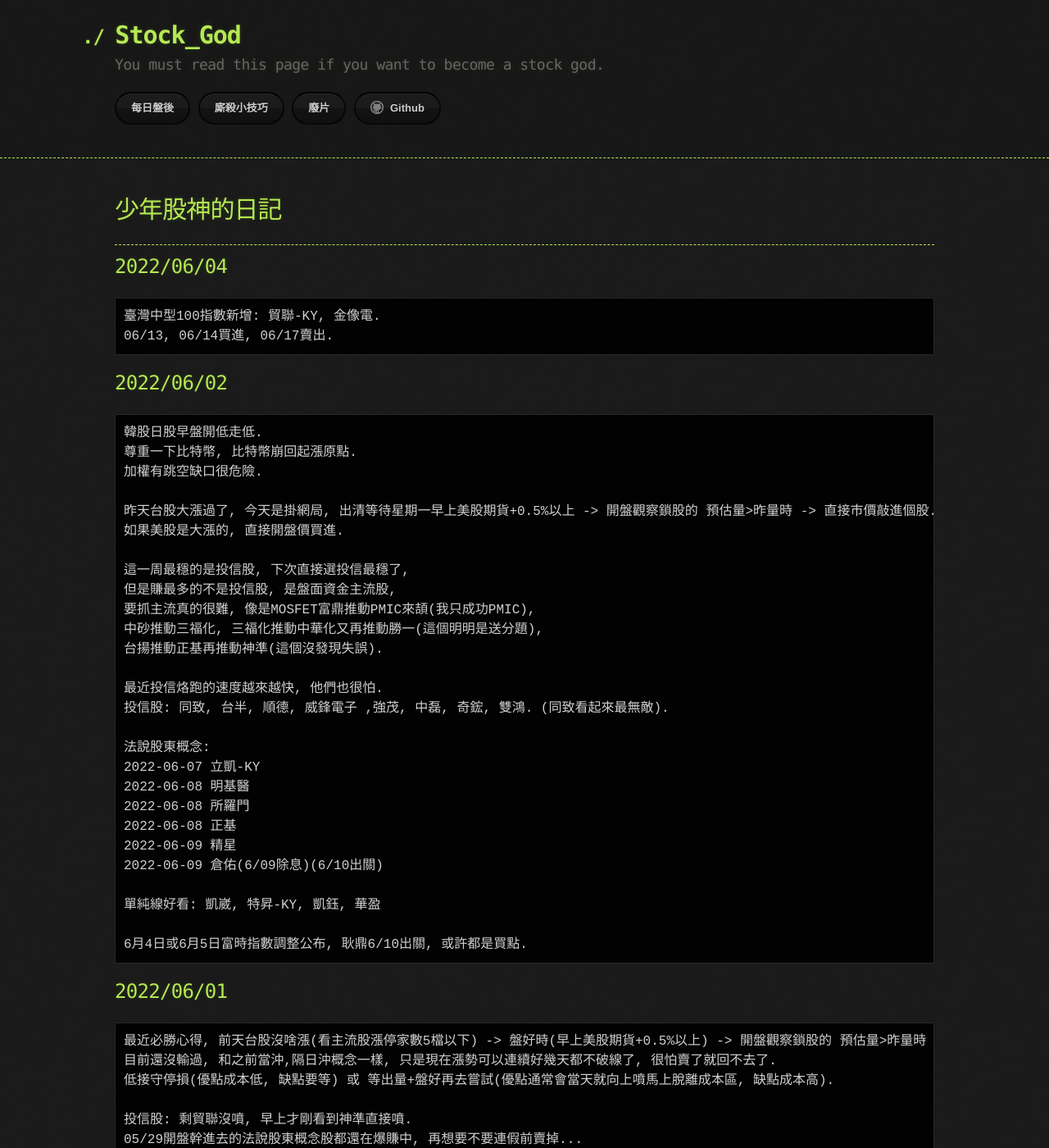
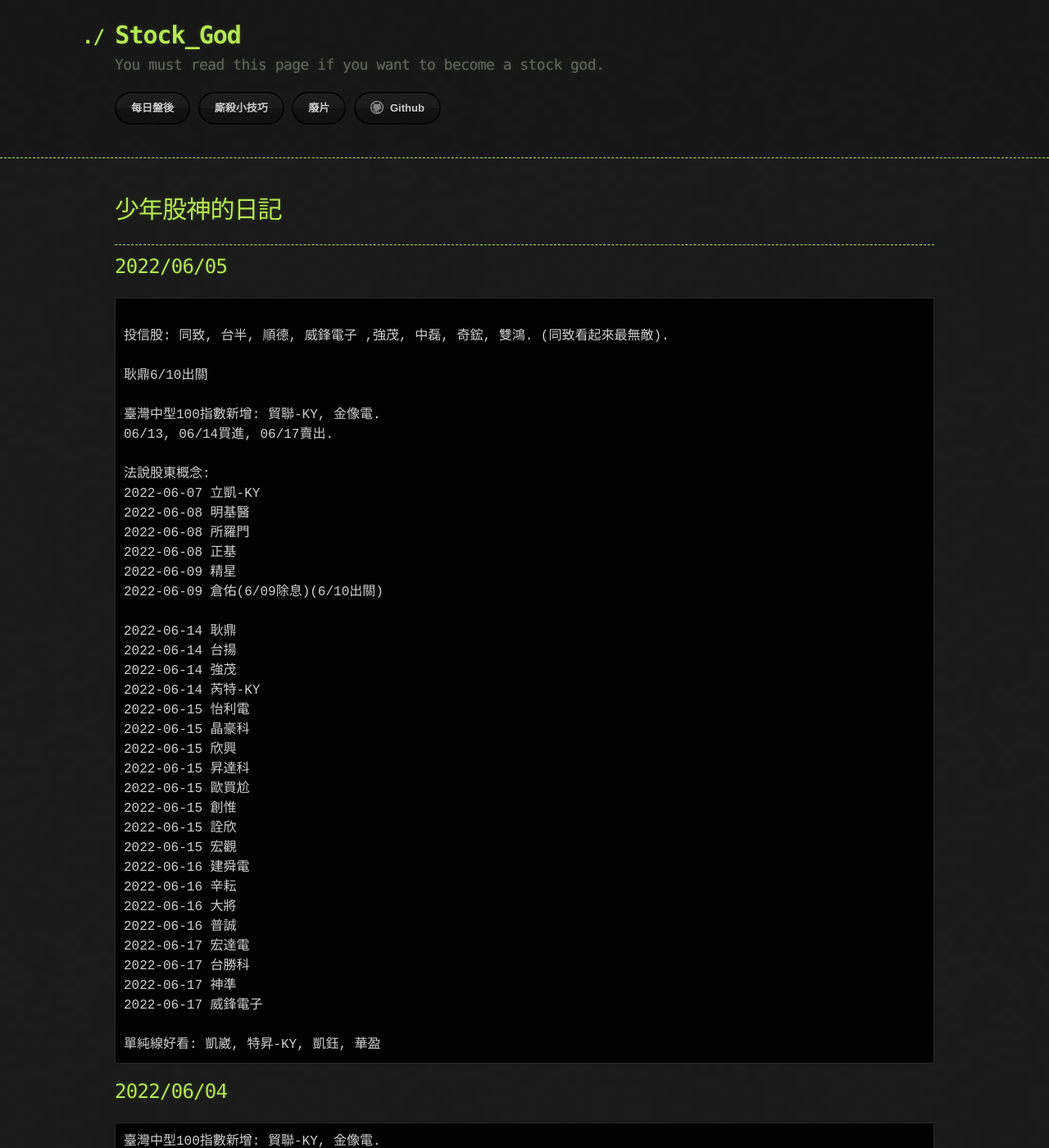
Before and after one commit to lepg5487/Stock_God, a Jekyll site: the page built from index.md, in a window 1280 px wide and 1400 px high. Shown: the whole window at 82% size. Built offline with Jekyll 4.4.1, drawn with Linux system fonts in a browser that asks for light colours; our own code applies the rules of GitHub Pages for plain Markdown files.

Commit message:
Update index.md

````diff
--- a/index.md
+++ b/index.md
@@ -5,6 +5,48 @@ layout: testlayouts
 # 少年股神的日記
 
 ---
+
+## 2022/06/05
+```
+
+投信股: 同致, 台半, 順德, 威鋒電子 ,強茂, 中磊, 奇鋐, 雙鴻. (同致看起來最無敵).
+
+耿鼎6/10出關
+
+臺灣中型100指數新增: 貿聯-KY, 金像電.
+06/13, 06/14買進, 06/17賣出.
+
+法說股東概念:
+2022-06-07 立凱-KY
+2022-06-08 明基醫
+2022-06-08 所羅門
+2022-06-08 正基
+2022-06-09 精星
+2022-06-09 倉佑(6/09除息)(6/10出關)
+
+2022-06-14 耿鼎
+2022-06-14 台揚
+2022-06-14 強茂
+2022-06-14 芮特-KY
+2022-06-15 怡利電
+2022-06-15 晶豪科
+2022-06-15 欣興
+2022-06-15 昇達科
+2022-06-15 歐買尬
+2022-06-15 創惟
+2022-06-15 詮欣
+2022-06-15 宏觀
+2022-06-16 建舜電
+2022-06-16 辛耘
+2022-06-16 大將
+2022-06-16 普誠
+2022-06-17 宏達電
+2022-06-17 台勝科
+2022-06-17 神準
+2022-06-17 威鋒電子
+
+單純線好看: 凱崴, 特昇-KY, 凱鈺, 華盈
+```
 
 ## 2022/06/04
 ```
````
